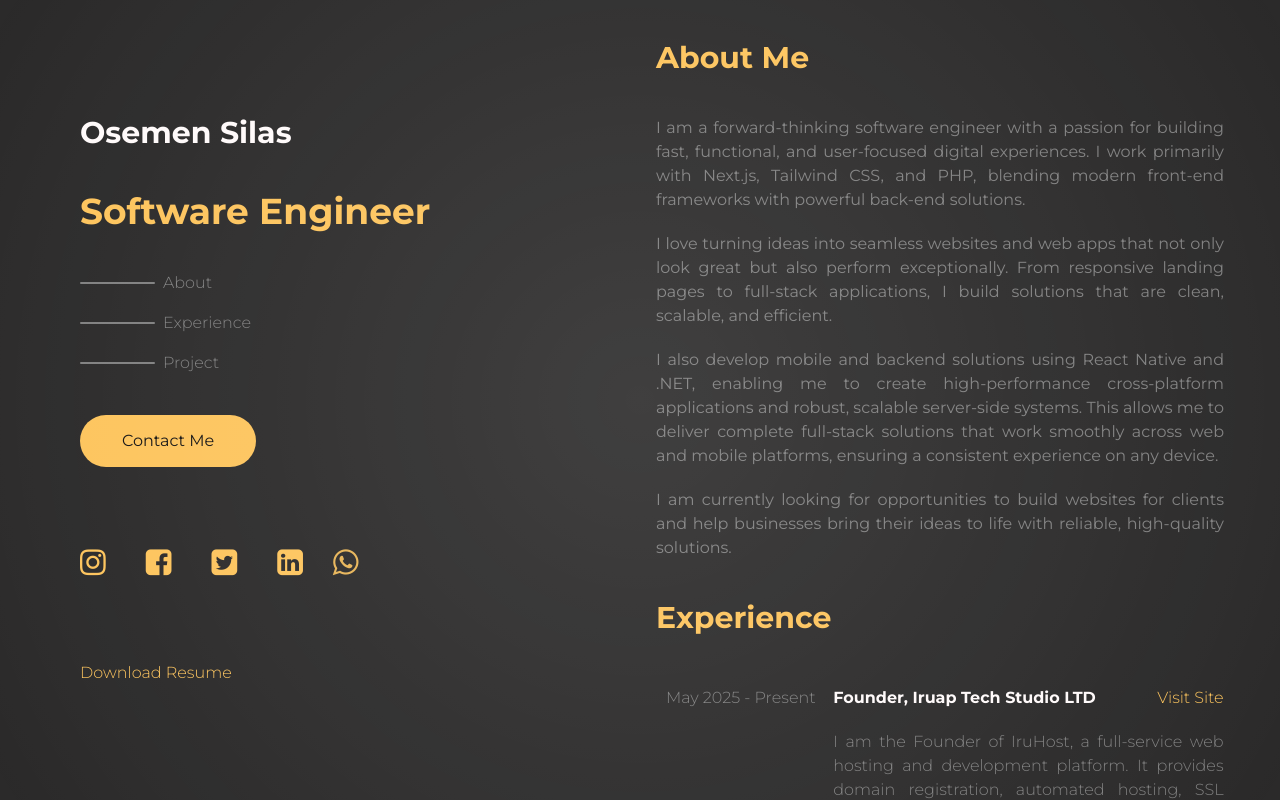
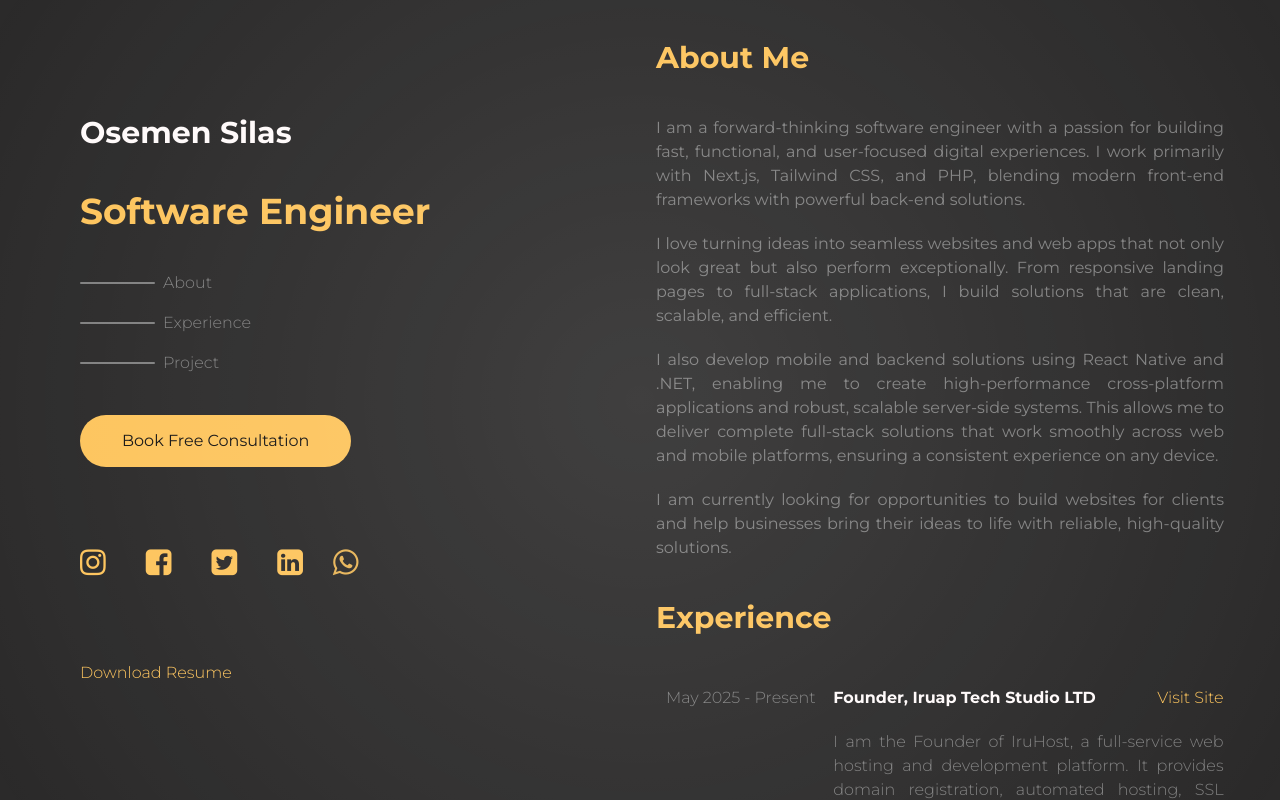
Before and after one commit to Osemensilas/myportfolio, a Next.js app: page / in a window 1280 px wide. Built offline with nearby package versions, Linux system fonts and the light colour scheme.

Commit message:
New Commit

```diff
--- a/pages/index.jsx
+++ b/pages/index.jsx
@@ -107,6 +107,7 @@ export default function Home() {
       const startTimer = () => {
         setTimeout(() => {
           setContactSuccess('');
+          setFormVisible("after:absolute w-screen after:w-[100%] h-screen after:h-[100%] after:content-[''] top-0 left-0 after:bg-black after:opacity-50 px-2 fixed top-0 left-0 z-20 hidden transition-all duration-300 ease-in-out");
         }, 5000);
       };
 
@@ -153,7 +154,7 @@ export default function Home() {
             animate={{opacity: 1, y: 0}}
             transition={{duration: 1.5}}
             >
-              <button onClick={seeForm} className="py-3 px-10 rounded-full bg-primary border-[2px] border-transparent hover:border-primary hover:text-primary hover:bg-transparent text-offBlack transition-all duration-300 ease-in-out">Contact Me</button>
+              <button onClick={seeForm} className="py-3 px-10 rounded-full bg-primary border-[2px] border-transparent hover:border-primary hover:text-primary hover:bg-transparent text-offBlack transition-all duration-300 ease-in-out">Book Free Consultation</button>
             </motion.div>
             <div className="flex items-center justify-center w-max h-full mb-20">
               <motion.a
@@ -189,7 +190,7 @@ export default function Home() {
               >
                   <i className="fa fa-linkedin-square text-primary" style={{fontSize: "30px"}}></i>
               </motion.a>
-              <motion.a href="https://wa.me/8168318983" target="_blank"
+              <motion.a href="https://wa.me/9054060454" target="_blank"
               className="mr-10"
               initial={{opacity: 0, x: -100}}
               animate={{opacity: 1, x: 0}}
@@ -401,7 +402,7 @@ export default function Home() {
               </div>
               <footer id="footer" className="h-max w-full py-20">
                 <div className="w-full sm:w-3/4 h-full flex items-center">
-                  <p className="text-accent text-base">© 2025 Osemen Oseobonoite. Making businesses shine online — <button onClick={seeForm} className="text-primary underline">Get in touch</button></p>
+                  <p className="text-accent text-base">© 2025 Osemen Oseobonoite. Making businesses shine online — <button onClick={seeForm} className="text-primary underline">Get Free Consultation</button></p>
                 </div>
               </footer>
             </div>
```
